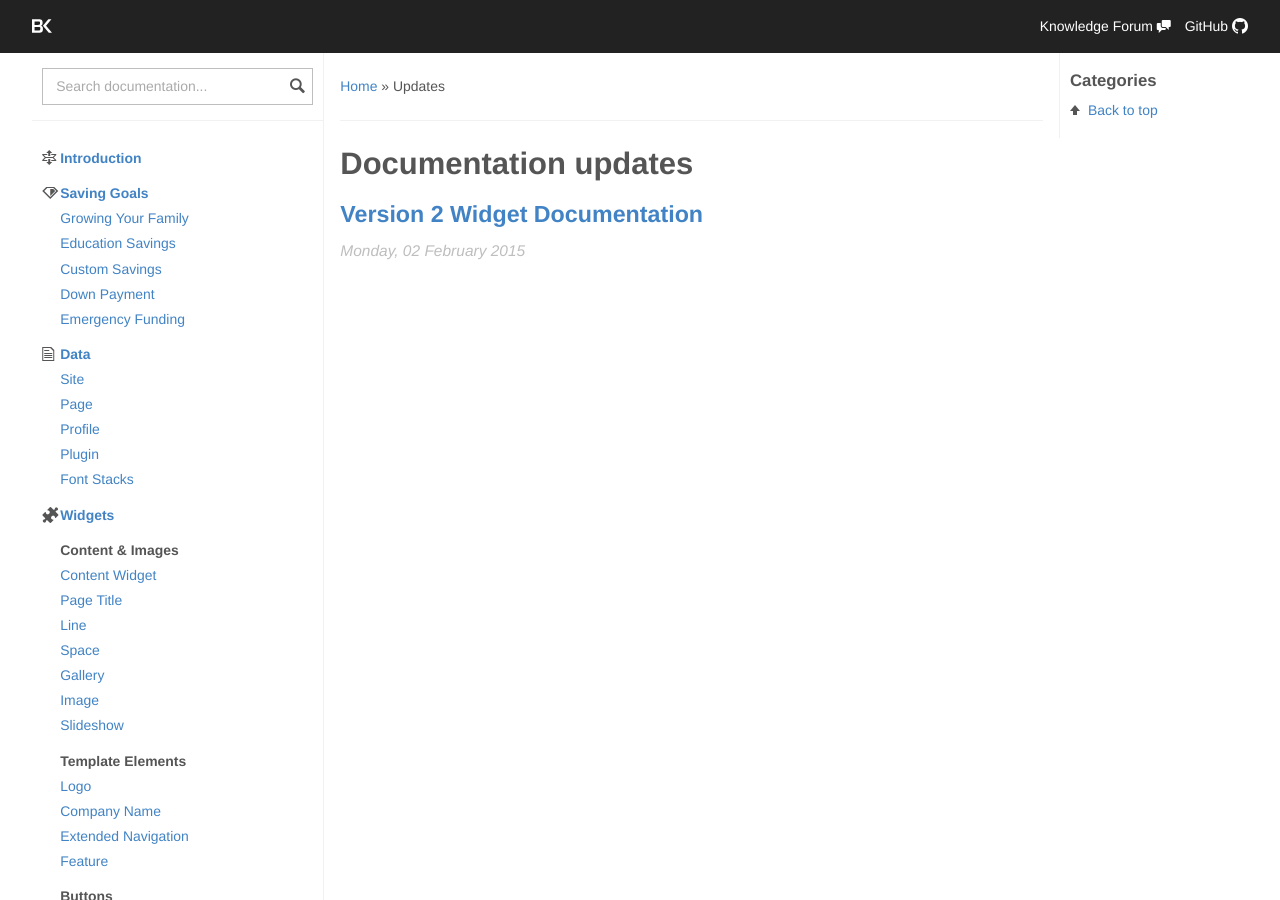
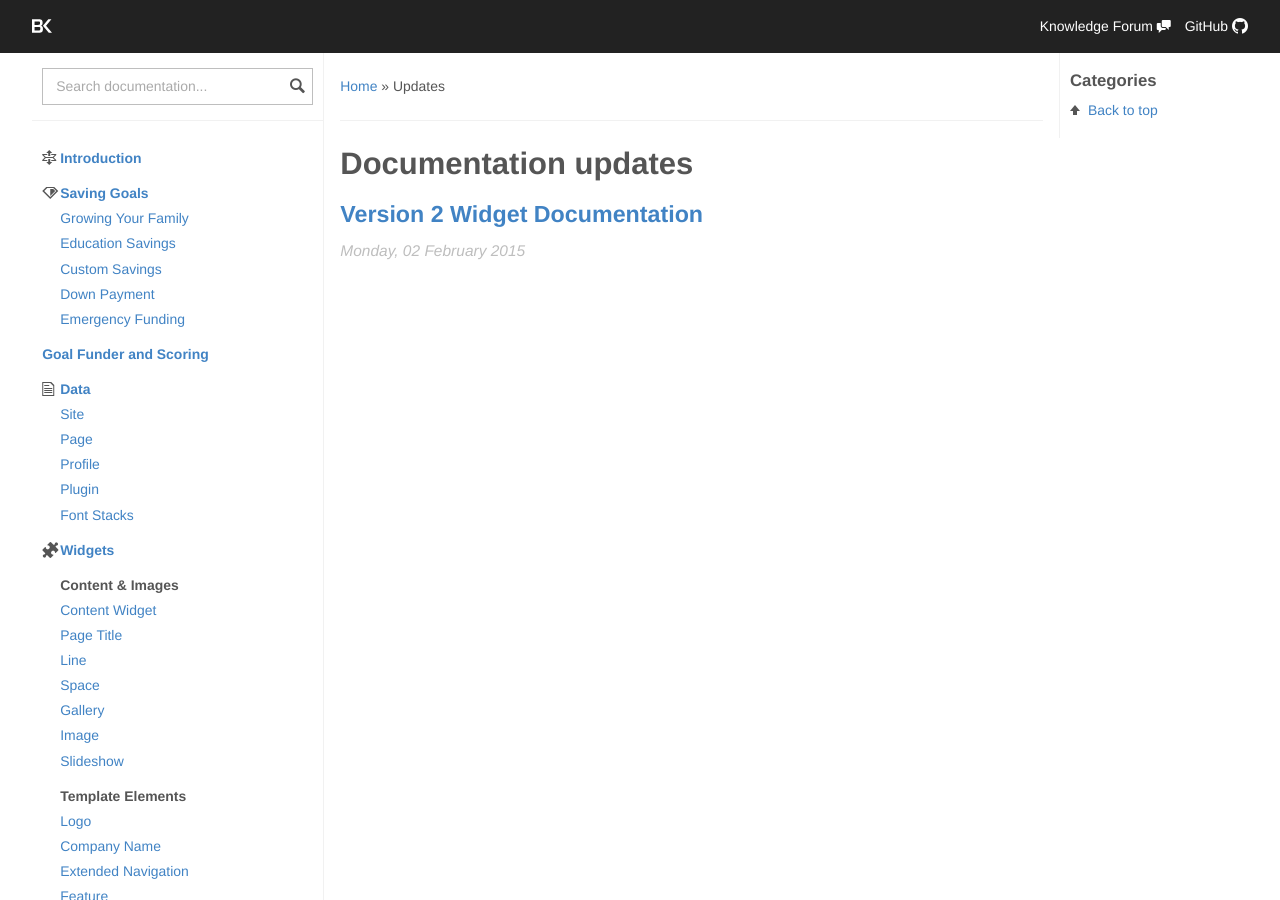
Before and after one commit to skoroth-kw/dockit, a Jekyll site: the page built from updates.md, in a window 1280 px wide and 900 px high. Built offline with Jekyll 4.4.1, drawn with Linux system fonts in a browser that asks for light colours; nearby versions of some CDN libraries.

Commit message:
Updated navigation.yml

```diff
--- a/_data/navigation.yml
+++ b/_data/navigation.yml
@@ -28,6 +28,11 @@ navdocs:
     url: /saving-goals/down-payment/
   - title: Emergency Funding
     url: /saving-goals/emergency-funding-beyond-basic-security/
+
+# GOAL Funder Scroing
+- title: Goal Funder and Scoring
+  url: /goal-funder-and-scoring/goal-funder-and-scoring/
+
 
 # DATA
 - title: Data
```
